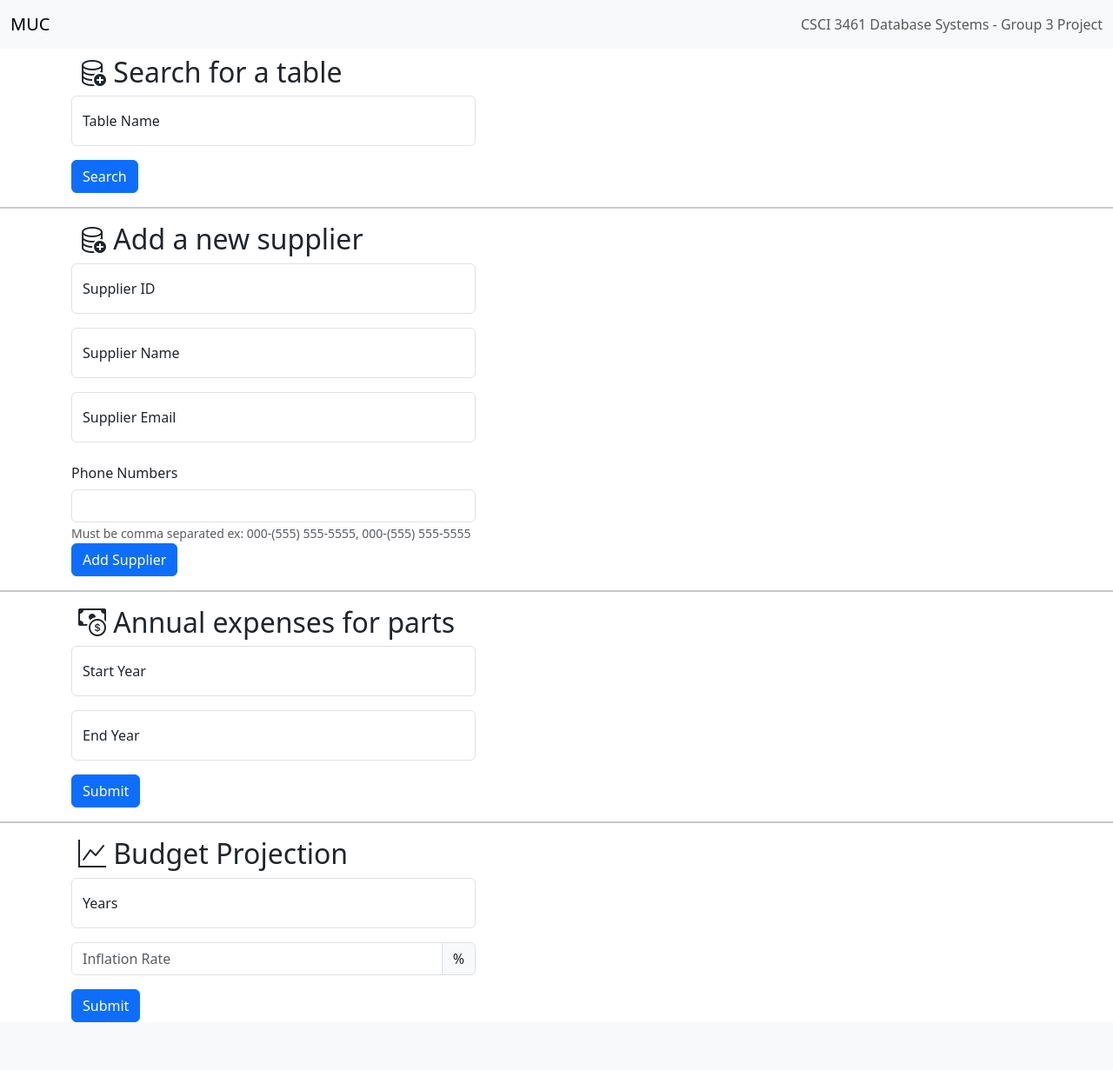
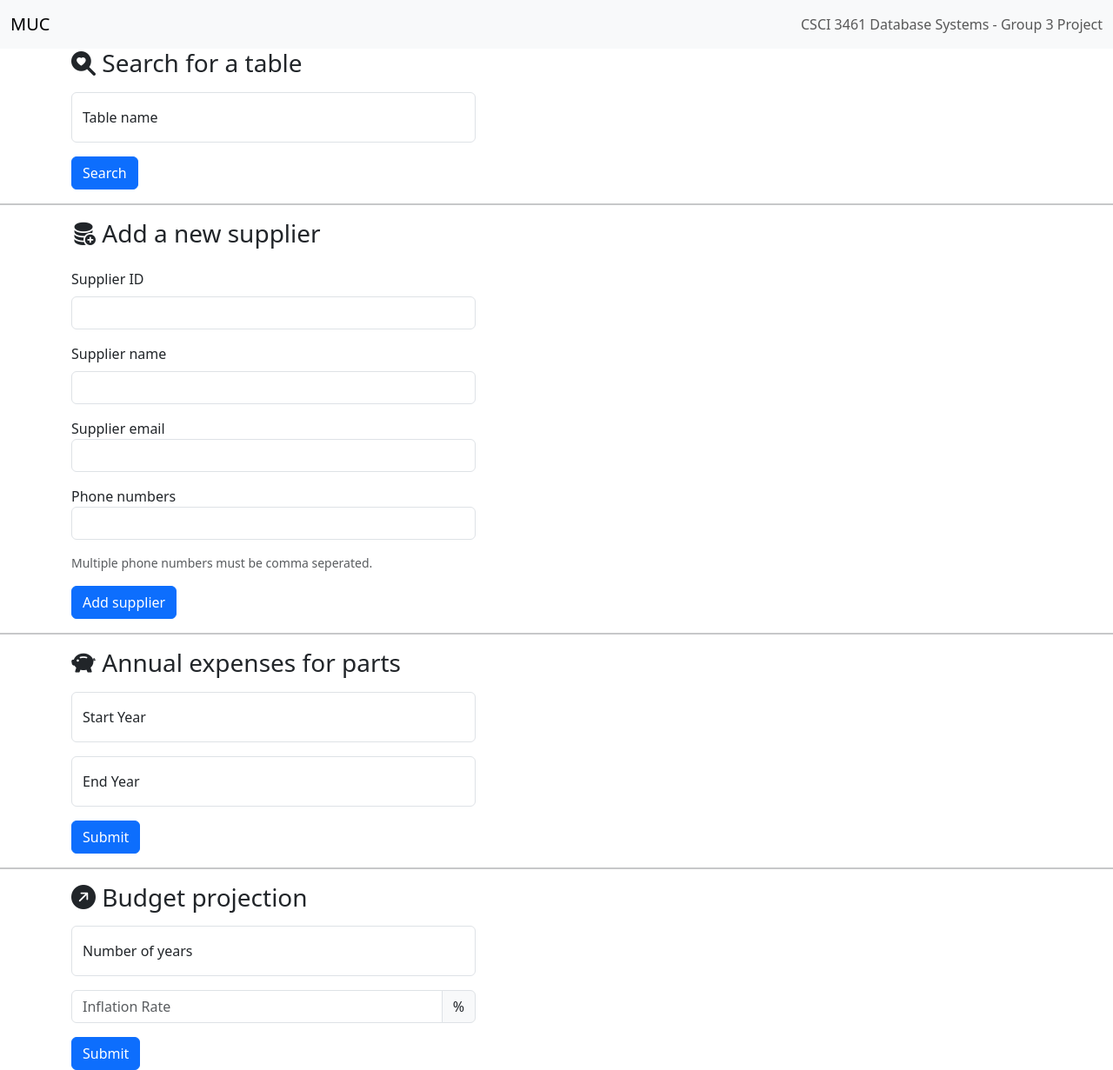
Before and after one commit to ali-alhusseini/flask_mysql_app, a Flask app: page / in a window 1280 px wide. Shown: the whole page at 87% size. Before the commit the page ends 1176 px from the top, so only its background shows below. Run offline with Flask 3, Linux system fonts and the light colour scheme; parts of the project's set-up code (start-up, migrations or seed data) failed here and were passed over; some libraries are stand-ins or nearby versions.

Commit message:
Clean up add supplier section and headers

```diff
--- a/templates/index.html
+++ b/templates/index.html
@@ -15,6 +15,7 @@
 
 <body>
 
+    <!-- Navbar -->
     <nav class="navbar bg-body-tertiary">
         <div class="container-fluid">
             <a class="navbar-brand" href="#">MUC</a>
@@ -25,16 +26,17 @@
     </nav>
 
 
+    <!-- Search for a table -->
     <div class="container">
-        <h1 class="h2 m-2">
-            <i class="bi bi-database-add"></i>
+        <h3 class="h3 mb-3">
+            <i class="bi bi-search-heart-fill"></i>
             Search for a table
-        </h1>
+        </h3>
         <div class="col-sm-5">
             <form action="/tables" method="POST">
                 <div class="form-floating mb-3">
                     <input type="text" class="form-control" name="myTable" placeholder="Table Name" required>
-                    <label for="tableName">Table Name</label>
+                    <label>Table name</label>
                     <input type="submit" class="btn btn-primary mt-3" value="Search">
                 </div>
             </form>
@@ -64,54 +66,40 @@
 
     <hr class="hr border-dark border-2">
 
-
+    <!-- Add a new supplier -->
     <div class="container">
-        <h1 class="h2 m-2">
-            <i class="bi bi-database-add"></i>
+        <h3 class="h3 mb-4">
+            <i class="bi bi-database-fill-add"></i>
             Add a new supplier
-        </h1>
+        </h3>
         <div class="col-sm-5">
-            <form action="/suppliers" method="post">
-                <div class="form-floating mb-3">
-                    <input type="text" class="form-control" id="supplierID" name="_id" placeholder="Supplier ID">
-                    <label for="supplierID">Supplier ID</label>
-                </div>
-
-                <div class="form-floating mb-3">
-                    <input type="text" class="form-control" id="supplierName" name="name" placeholder="Supplier Name">
-                    <label for="supplierName">Supplier Name</label>
-                </div>
-
-                <div class="form-floating mb-3">
-                    <input type="email" class="form-control" id="floatingInput" name="email"
-                        placeholder="name@example.com">
-                    <label for="floatingInput">Supplier Email</label>
-                </div>
-
-                <div class="col-auto">
-                    <label for="phoneNumbers" class="col-form-label">Phone Numbers</label>
-                </div>
-                <div class="col-auto">
-                    <input type="number" id="phoneNumbers" name="number" class="form-control" aria-describedby="">
-                </div>
-                <div class="col-auto">
-                    <span class="form-text">
-                        Must be comma separated ex: 000-(555) 555-5555, 000-(555) 555-5555
-                    </span>
+            <form action="/add_supplier" method="post">
+                <div class="mb-3">
+                    <label for="supplierID" class="form-label">Supplier ID</label>
+                    <input type="text" class="form-control mb-3" id="supplierID" name="_id" required>
+                    <label for="supplierName" class="form-label">Supplier name</label>
+                    <input type="text" class="form-control mb-3" id="suppleirName" name="name" required>
+                    <label for="supplierEmail" type="text">Supplier email</label>
+                    <input type="email" class="form-control mb-3" id="supplierEmail" name="email">
+                    <label for="phoneNumbers" type="text">Phone numbers</label>
+                    <input type="tel" class="form-control mb-3" id="phoneNumbers" name="number" >
+                    <div class="form-text">
+                        Multiple phone numbers must be comma seperated.
+                    </div>
+                    <input type="submit" class="btn btn-primary mt-3" value="Add supplier">
                 </div>
             </form>
         </div>
-        <button type="submit" class="btn btn-primary">Add Supplier</button>
     </div>
 
     <hr class="hr border-dark border-2">
 
 
     <div class="container">
-        <h1 class="h2 m-2">
-            <i class="bi bi-cash-coin"></i>
+        <h3 class="h3 mb-3">
+            <i class="bi bi-piggy-bank-fill"></i>
             Annual expenses for parts
-        </h1>
+        </h3>
 
         <div class="col-sm-5">
             <div class="form-floating mb-3">
@@ -131,15 +119,15 @@
 
 
     <div class="container">
-        <h1 class="h2 m-2">
-            <i class="bi bi-graph-up"></i>
-            Budget Projection
-        </h1>
+        <h3 class="h3 mb-3">
+            <i class="bi bi-arrow-up-right-circle-fill"></i>
+            Budget projection
+        </h3>
 
         <div class="col-sm-5">
             <div class="form-floating mb-3">
                 <input type="years" class="form-control" id="floatingInput" placeholder="Years">
-                <label for="floatingInput">Years</label>
+                <label for="floatingInput">Number of years</label>
             </div>
 
             <div class="input-group mb-3">
```
